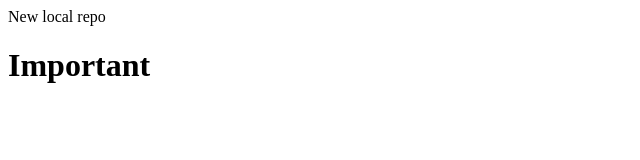
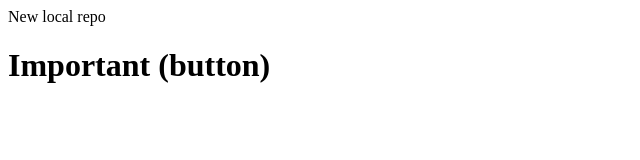
Before and after one commit to kushal-sangavat/Local-Repo, a plain HTML site: page index.html in a window 1280 px wide. Shown: the whole page, without its empty margins (0-640 px from the left). Drawn offline with Linux system fonts and the light colour scheme.

```diff
--- a/index.html
+++ b/index.html
@@ -1,2 +1,2 @@
 <p>New local repo</p>
-<h1>Important</h1>
+<h1>Important (button)</h1>
```
